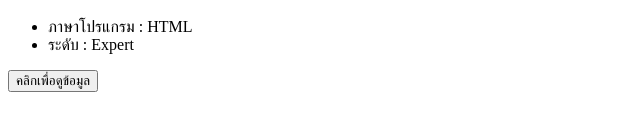
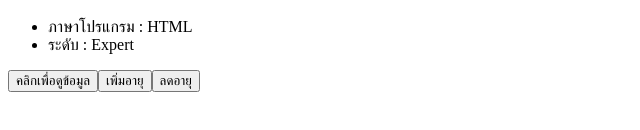
Before and after one commit to pitchamint/my-vue-learning, a Vue app: page / in a window 1280 px wide. Shown: the part 450-580 px from the top of the page, without its empty margins (0-640 px from the left). Built offline with nearby package versions, Linux system fonts and the light colour scheme; the HTML template or start-up script is replaced by a standard one.

Commit message:
[UPDATE] button age

```diff
--- a/src/App.vue
+++ b/src/App.vue
@@ -23,6 +23,14 @@
 const showInfo = () => {
   return alert(`ชื่อ - สกุล : ${getFullName()}`)
 }
+
+const incrementAge = () => {
+  age.value++
+}
+
+const decrementAge = () => {
+  age.value--
+}
 </script>
 
 <template>
@@ -42,6 +50,8 @@
     </ul>
 
     <button @click="showInfo">คลิกเพื่อดูข้อมูล</button>
+    <button @click="incrementAge">เพิ่มอายุ</button>
+    <button @click="decrementAge">ลดอายุ</button>
   </section>
 </template>
 
```
